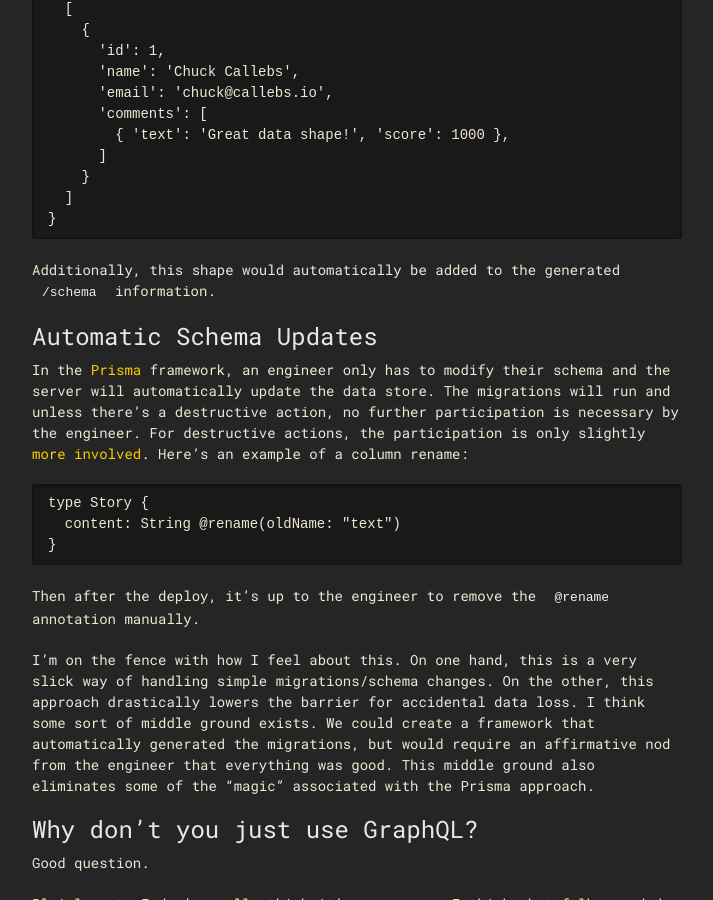
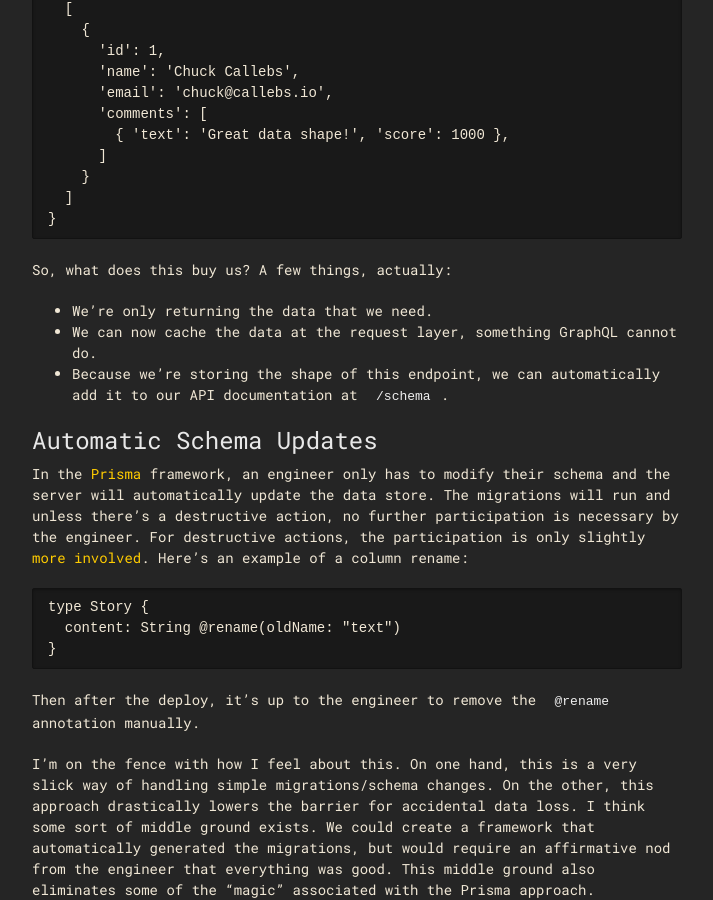
Before and after one commit to ccallebs/personal, a Jekyll site: the page built from _posts/2018-11-25-bringing-graphql-concepts-to-rest.markdown, in a window 1280 px wide and 900 px high, scrolled down 2697 px. Shown: the whole window, without its empty margins (283-996 px from the left). Built offline with Jekyll 4.4.1, drawn with Linux system fonts in a browser that asks for light colours.

Commit message:
Add additional context to shapes.

```diff
--- a/_posts/2018-11-25-bringing-graphql-concepts-to-rest.markdown
+++ b/_posts/2018-11-25-bringing-graphql-concepts-to-rest.markdown
@@ -85,7 +85,11 @@ Now, we could access this data at the `/shapes/user_with_comments` endpoint. If
   ]
 }
 </pre>
-Additionally, this shape would automatically be added to the generated `/schema` information.
+So, what does this buy us? A few things, actually:
+
+- We're only returning the data that we need.
+- We can now **cache the data at the request layer**, something GraphQL cannot do.
+- Because we're storing the shape of this endpoint, we can automatically add it to our API documentation at `/schema`.
 
 ## Automatic Schema Updates
 In the [Prisma](https://www.prisma.io/) framework, an engineer only has to modify their schema and the server will automatically update the data store. The migrations will run and unless there’s a destructive action, no further participation is necessary by the engineer. For destructive actions, the participation is only slightly [more involved](https://www.prisma.io/docs/data-model-and-migrations/migrations-asdf/). Here's an example of a column rename:
```
